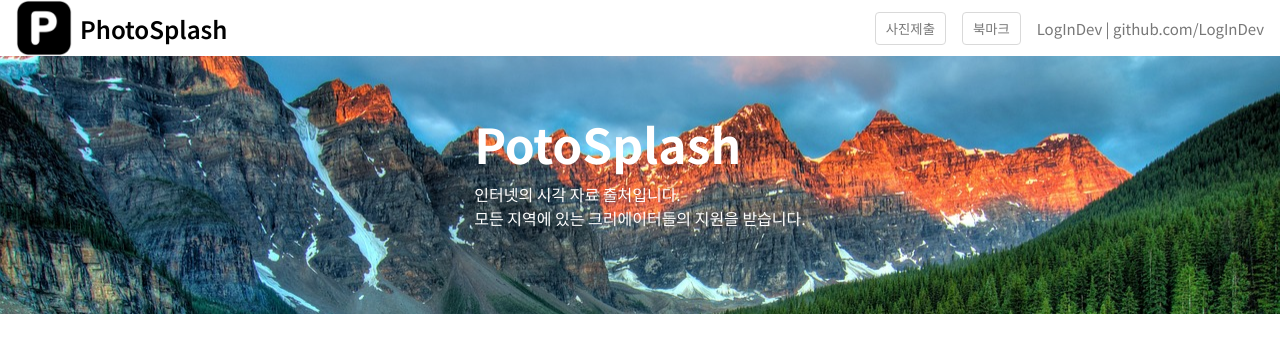
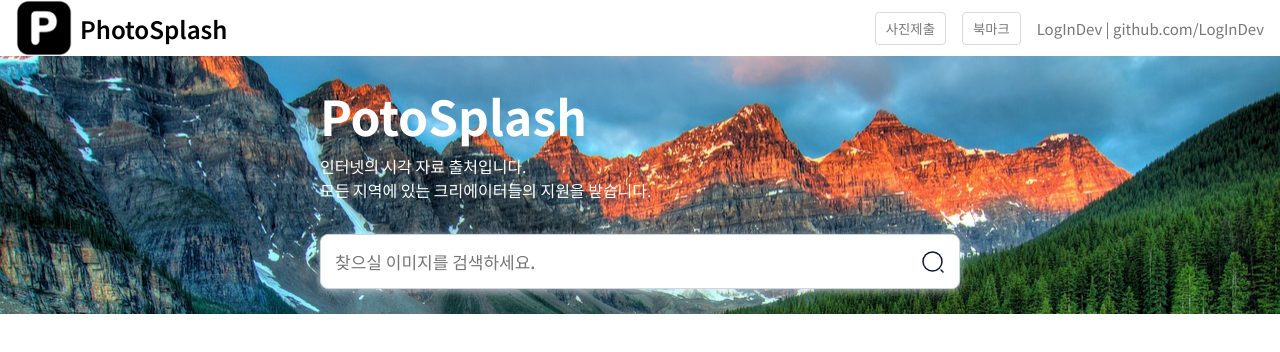
Before and after one commit to LogInDev/openapi_images, a React (Vite) app: page / in a window 1280 px wide. Shown: the top 352 px of the page. Built offline with nearby package versions, Linux system fonts and the light colour scheme.

Commit message:
searchBar 생성 및 css 적용

```diff
--- /dev/null
+++ b/src/components/common/searchBar/CommonSearchBar.module.scss
@@ -0,0 +1,45 @@
+.searchBar{
+    display: flex;
+    align-items: center;
+
+    gap: 28px;
+
+    &__search{
+        display: flex;
+        align-items: center;
+        justify-content: flex-start;
+
+        width: 50vw;
+
+        padding: 14px;
+        gap: 16px;
+
+        border-radius: 8px;
+        border: 1px solid main.$color-gray-300;
+        background-color: main.$color-white-000;
+        box-shadow: 0px 2px 8px 0px rgba(228, 231, 236, 0.7);
+
+        &:focus-within{
+            border-radius: 8px;
+            border: 1px solid #2e90fa;
+            background-color: main.$color-white-000;
+            box-shadow: 0px 0px 8px 0px rgba(21, 112, 239, 0.3);
+
+            .input{
+                color: main.$color-gray-800;
+            }
+        }
+        &__input{
+            outline:none;
+            border: none;
+
+            width: 100%;
+
+            font-size: 17px;
+            font-weight: 500;
+            line-height: 17px;
+
+            color: main.$color-gray-500;
+        }
+    }
+}
--- /dev/null
+++ b/src/components/common/searchBar/CommonSearchBar.tsx
@@ -0,0 +1,14 @@
+import styles from './CommonSearchBar.module.scss'
+
+function CommonSearchBar() {
+  return (
+    <div className={styles.searchBar}>
+        <div className={styles.searchBar__search}>
+            <input type='text' placeholder="찾으실 이미지를 검색하세요." className={styles.searchBar__search__input}/>
+            <img src="src/assets/icons/icon-search.svg" alt="" />
+        </div>
+    </div>
+  )
+}
+
+export default CommonSearchBar
--- a/src/pages/index/index.tsx
+++ b/src/pages/index/index.tsx
@@ -1,4 +1,5 @@
 import CommonHeader from '../../components/common/header/CommonHeader'
+import CommonSearchBar from '../../components/common/searchBar/CommonSearchBar'
 import styles from './styles/index.module.scss'
 
 function index() {
@@ -15,6 +16,7 @@ function index() {
                     모든 지역에 있는 크리에이터들의 지원을 받습니다.
                 </span>
                 {/* 검색창 UI 부분 */}
+                <CommonSearchBar />
             </div>
         </div>
         <div className={styles.page__contents__imageBox}></div>
```
